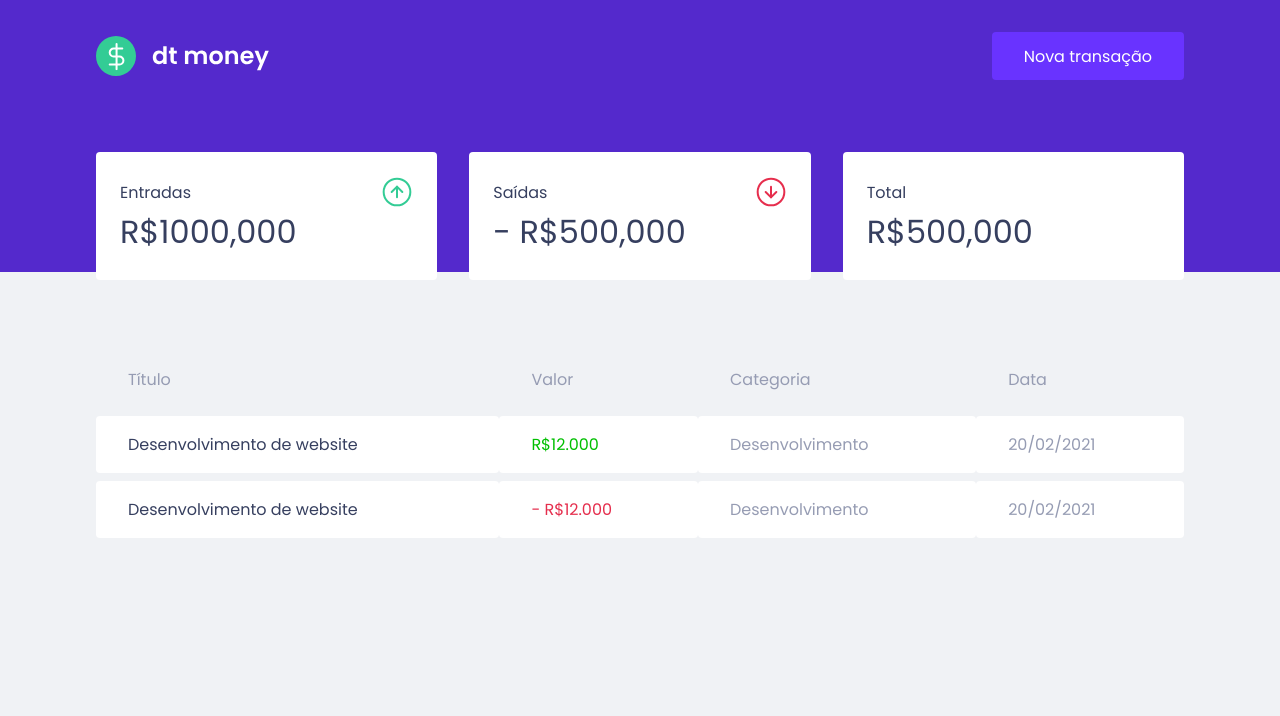
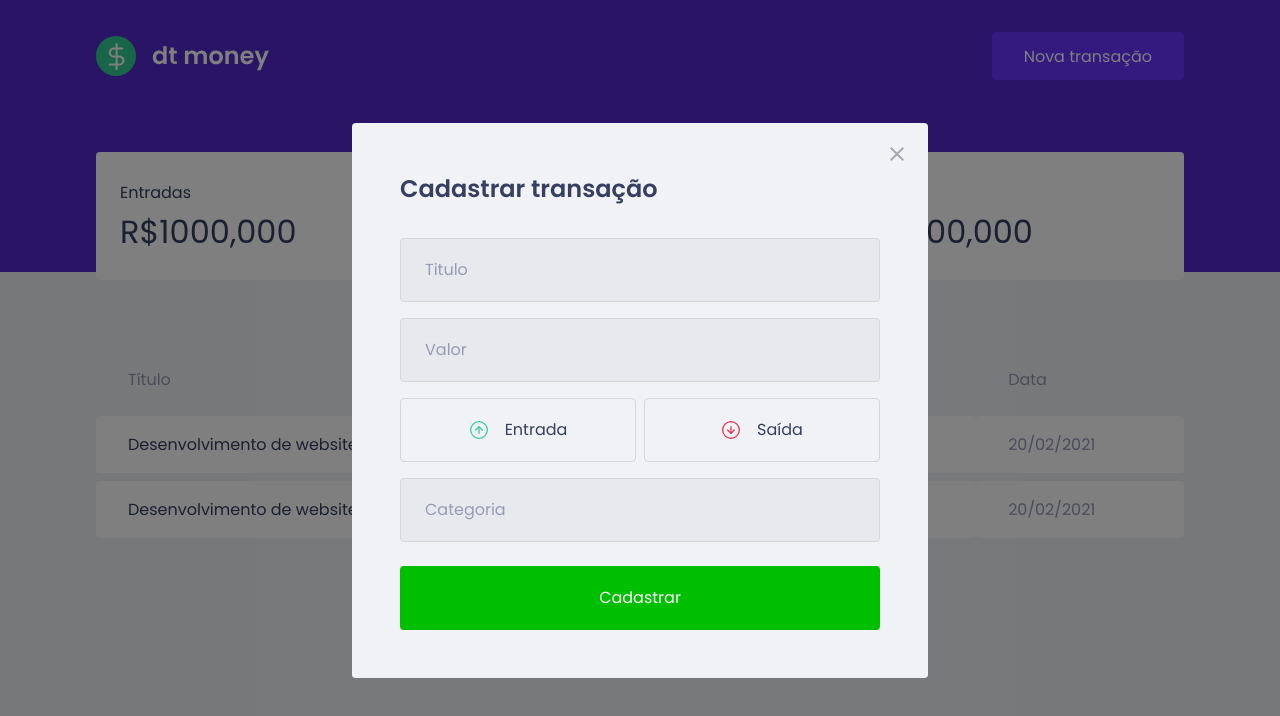
Before and after one commit to AjJordy/Curso-ReactoJS, a React (Create React App) app in the folder dtmoney/: page / in a window 1280 px wide. Both pictures are taken after a click on the button "Nova transação". Shown: the top 716 px of the page. Built offline with nearby package versions, Linux system fonts and the light colour scheme; no server answers; what miragejs would draw is missing.

Commit message:
feat: modal

```diff
--- a/dtmoney/package.json
+++ b/dtmoney/package.json
@@ -3,10 +3,13 @@
   "version": "0.1.0",
   "private": true,
   "dependencies": {
+    "@types/react-modal": "^3.16.3",
     "axios": "^1.6.7",
     "miragejs": "^0.1.48",
+    "polished": "^4.3.1",
     "react": "^18.2.0",
     "react-dom": "^18.2.0",
+    "react-modal": "^3.16.1",
     "react-scripts": "5.0.1",
     "styled-components": "^6.1.8",
     "web-vitals": "^2.1.0"
--- a/dtmoney/src/App.tsx
+++ b/dtmoney/src/App.tsx
@@ -1,12 +1,34 @@
+
+import Modal from 'react-modal';
+import { useState } from 'react';
 import { Header } from './components/Header';
 import { Dashboard } from './components/Dashboard';
 import { GlobalStyle } from "./styles/global";
+import { NewTransactionModal } from './components/NewTransactionModal';
+
+Modal.setAppElement('#root');
 
 export function App() {
+	const [isNewTransactionModalOpen, setIsNewTransactionModalOpen] = useState(false);
+
+	function handleOpenNewTransactionModal(){
+		setIsNewTransactionModalOpen(true);
+	}
+
+	function handleCloseNewTransactionModal(){
+		setIsNewTransactionModalOpen(false);
+	}
+
   return (
     <>
-			<Header />
+			<Header onOpenNewTransactionModal={handleOpenNewTransactionModal} />
 			<Dashboard />
+
+			<NewTransactionModal
+				isOpen={isNewTransactionModalOpen}
+				onRequestClose={handleCloseNewTransactionModal}
+			/>
+
 			<GlobalStyle />
     </>
   );
--- a/dtmoney/src/components/Header/index.tsx
+++ b/dtmoney/src/components/Header/index.tsx
@@ -1,12 +1,18 @@
 import logoImg from '../../assets/logo.svg'
+
 import { Conteiner, Content } from './styles'
 
-export function Header(){
+
+interface HeaderProps {
+	onOpenNewTransactionModal: () => void;
+}
+
+export function Header({onOpenNewTransactionModal}: HeaderProps){
 	return (
 		<Conteiner>
 			<Content>
 				<img src={logoImg} alt="dt money" />
-				<button type="button">
+				<button type="button" onClick={onOpenNewTransactionModal}>
 					Nova transação
 				</button>
 			</Content>
--- /dev/null
+++ b/dtmoney/src/components/NewTransactionModal/index.tsx
@@ -0,0 +1,48 @@
+import Modal from 'react-modal';
+import { Container, TransactionTypeContainer } from './styles';
+import closeImage from '../../assets/close.svg';
+import incomeImage from '../../assets/income.svg';
+import outcomeImage from '../../assets/outcome.svg';
+
+
+interface NewTransactionModalProps {
+	isOpen: boolean;
+	onRequestClose: () => void;
+}
+
+export function NewTransactionModal({isOpen, onRequestClose}: NewTransactionModalProps){
+	return (
+		<Modal
+			isOpen={isOpen}
+			onRequestClose={onRequestClose}
+			overlayClassName="react-modal-overlay"
+			className="react-modal-content"
+		>
+			<button
+				type='button'
+				onClick={onRequestClose}
+				className='react-modal-close'
+			>
+				<img src={closeImage} alt="Fechar modal" />
+			</button>
+			<Container>
+				<h2>Cadastrar transação</h2>
+				<input placeholder='Titulo' />
+				<input placeholder='Valor' type='number' />
+				<TransactionTypeContainer>
+					<button type='button'>
+						<img src={incomeImage} alt="Entrada"/>
+						<span>Entrada</span>
+					</button>
+					<button type='button'>
+						<img src={outcomeImage} alt="Saída"/>
+						<span>Saída</span>
+					</button>
+				</TransactionTypeContainer>
+				<input placeholder='Categoria' />
+				<button type='submit'>Cadastrar</button>
+			</Container>
+		</Modal>
+	)
+
+}
--- /dev/null
+++ b/dtmoney/src/components/NewTransactionModal/styles.ts
@@ -0,0 +1,86 @@
+import styled from 'styled-components'
+import {darken} from 'polished'
+
+export const TransactionTypeContainer = styled.div`
+	margin: 1rem 0;
+	display: grid;
+	grid-template-columns: 1fr 1fr;
+	gap: 0.5rem;
+
+	button {
+		height: 4rem;
+		border: 1px solid #d7d7d7;
+		border-radius: 0.25rem;
+
+		background: transparent;
+
+		display: flex;
+		align-items: center;
+		justify-content: center;
+
+		transition: border-color 0.2s;
+		&:hover {
+			border-color: ${darken(0.1, '#d7d7d7')};
+		}
+
+		img {
+			width: 20px;
+			height: 20px;
+		}
+
+		span {
+			display: inline-block;
+			margin-left: 1rem;
+			font-size: 1rem;
+			color: var(--text-title);
+		}
+	}
+`;
+
+export const Container = styled.form`
+	/* display: flex;
+	flex-direction: column; */
+	h2 {
+		color: var(--text-title);
+		font-size: 1.5rem;
+		margin-bottom: 2rem;
+	}
+
+	input {
+		width: 100%;
+		padding: 0 1.5rem;
+		height: 4rem;
+		border-radius: 0.25rem;
+
+		border: 1px solid #d7d7d7;
+		background: #e7e9ee;
+		font-weight: 400;
+		font-size: 1rem;
+
+		&::placeholder {
+			color: var(--text-body);
+		}
+
+		& + input {
+			margin-top: 1rem;
+		}
+	}
+
+	button[type="submit"]{
+		width: 100%;
+		padding: 0 1.5rem;
+		height: 4rem;
+		background: var(--green);
+		color: #fff;
+		border-radius: 0.25rem;
+		border: 0;
+		font-size: 1rem;
+		margin-top: 1.5rem;
+
+		transition: filter 0.2s;
+		&:hover {
+			filter: brightness(0.9);
+		}
+	}
+
+`;
--- a/dtmoney/src/styles/global.ts
+++ b/dtmoney/src/styles/global.ts
@@ -56,4 +56,41 @@
 		opacity: 0.6;
 		cursor: not-allowed;
 	}
+
+
+	.react-modal-overlay {
+		background: rgba(0, 0, 0, 0.5);
+
+		position: fixed;
+		top: 0;
+		bottom: 0;
+		right: 0;
+		left: 0;
+
+		display: flex;
+		align-items: center;
+		justify-content: center;
+	}
+
+	.react-modal-content {
+		width: 100%;
+		max-width: 576px;
+		background: var(--background);
+		padding: 3rem;
+		position: relative;
+		border-radius: 0.24rem;
+	}
+
+	.react-modal-close {
+		position: absolute;
+		right: 1.5rem;
+		top: 1.5rem;
+		border: 0;
+		background: transparent;
+
+		transition: filter 0.2s;
+		&:hover {
+			filter: brightness(0.8);
+		}
+	}
 `
```
Also changed, not shown: dtmoney/src/styles/global.css (deleted, +0 -54 lines), 2 other files (tests, documents, lock files or other folders).
